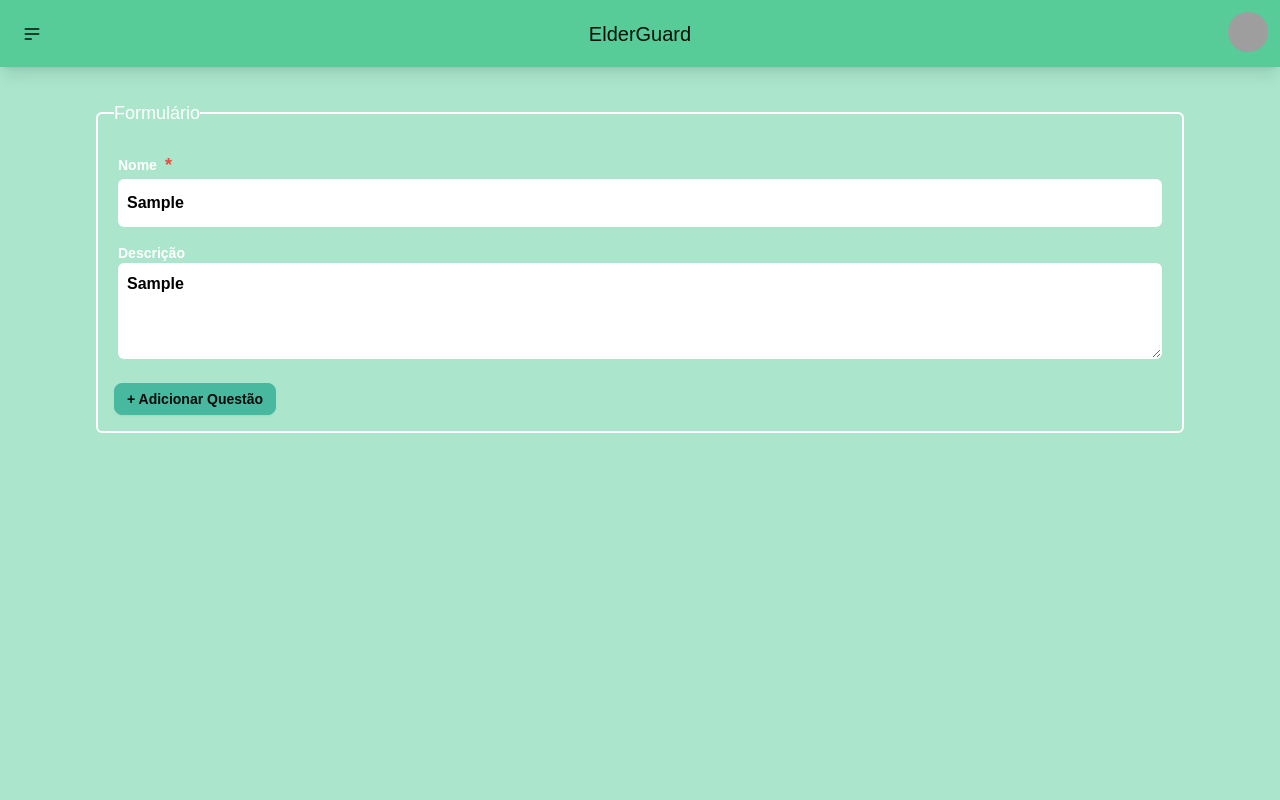
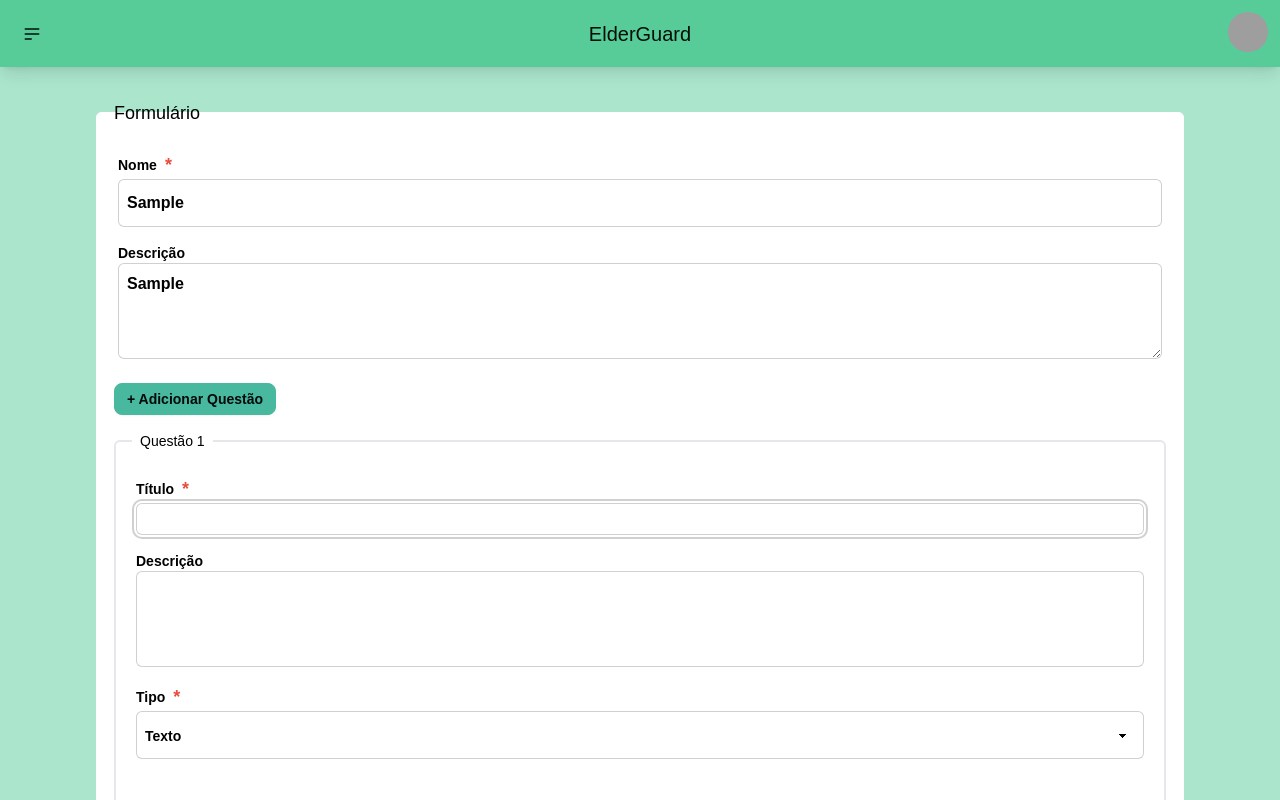
Before and after one commit to BrunaBudel/elder-guard, a Next.js app: page /formularios/criar in a window 1280 px wide. Both pictures are taken after typing "Sample", "Sample" into the empty fields and a click on the button "+ Adicionar Questão". Shown: the top 800 px of the page. Built offline with nearby package versions, Linux system fonts and the light colour scheme; grey boxes are pictures that could not be loaded.

Commit message:
feat: create create form form

```diff
--- /dev/null
+++ b/src/@types/form.d.ts
@@ -0,0 +1,5 @@
+interface IForm {
+  nome: string;
+  descricao: string;
+  questoes: IQuestion[];
+}
--- a/src/app/(auth)/formularios/criar/page.tsx
+++ b/src/app/(auth)/formularios/criar/page.tsx
@@ -1,25 +1,169 @@
+'use client';
+
 import FormGroup from "@/components/FormGroup";
+import SelectFormGroup from "@/components/SelectFormGroup";
 import TextAreaFormGroup from "@/components/TextAreaFormGroup";
+import { questionTypes } from "@/mocks/questionTypes";
+import { faTrash } from "@fortawesome/free-solid-svg-icons";
+import { FontAwesomeIcon } from "@fortawesome/react-fontawesome";
+import { useFieldArray, useForm, useWatch } from "react-hook-form";
+
 
 export default function CriarFormulario() {
+  const { control, register, handleSubmit } = useForm<IForm>({
+    defaultValues: {
+      nome: "",
+      descricao: "",
+      questoes: [],
+    },
+  });
+
+  const { fields, append, remove } = useFieldArray({
+    control,
+    name: "questoes",
+  });
+
+  const tipos = useWatch({
+    control,
+    name: "questoes",
+  });
+
+  const handleCreateForm = (data: IForm) => {
+    console.log(data);
+  }
+
   return (
-    <div className="h-screen p-8 px-24 text-white">
-      <fieldset className="border-2 border-white p-4  rounded-md">
+    <div className="min-h-screen p-8 px-24 text-black">
+      <fieldset className="border-2 border-white bg-white p-4 mb-12 rounded-md">
         <legend className="text-lg">Formulário</legend>
-        <form>
+        <form onSubmit={handleSubmit(handleCreateForm)}>
           <FormGroup
-          labelText="Nome"
-          isRequired
+            labelText="Nome"
+            isRequired
+            inputClass="input-bordered"
+            register={register("nome")}
           />
           <TextAreaFormGroup
-          labelText="Descrição"
-          inputClass="h-24"
+            labelText="Descrição"
+            inputClass="h-24 input-bordered"
+            register={register("descricao")}
           />
-          <button className="btn-sm btn btn-accent mt-4 flex items-center gap-2" type="button">
+          <button
+            className="btn-sm btn btn-accent mt-4 flex items-center gap-2"
+            type="button"
+            onClick={() =>
+              append({
+                titulo: "",
+                tipo: "texto",
+                descricao: "",
+                opcoes: [],
+              })
+            }
+          >
             + Adicionar Questão
           </button>
+          {fields.map((field, index) => (
+            <fieldset
+              key={field.id}
+              className="border-2 p-4 mb-4 rounded-md mt-4"
+            >
+              <legend className="px-2 text-sm">Questão {index + 1}</legend>
+              <FormGroup
+                labelText="Título"
+                isRequired
+                inputClass="input-bordered input-sm"
+                register={register(`questoes.${index}.titulo`)}
+              />
+              <FormGroup
+                labelText="Descrição"
+                inputClass="h-24 input-bordered input-sm"
+                register={register(`questoes.${index}.descricao`)}
+              />
+              <SelectFormGroup
+                labelText="Tipo"
+                isRequired
+                inputClass="input-bordered input-sm"
+                register={register(`questoes.${index}.tipo`)}
+                options={questionTypes}
+                placeholder="Selecione"
+              />
+              {tipos[index]?.tipo === "opcoes" && (
+                <div className="mt-4">
+                  <h4 className="mb-2">Opções</h4>
+                  <OptionsFieldArray
+                    control={control}
+                    questionIndex={index}
+                    register={register}
+                  />
+                </div>
+              )}
+              <div className="flex flex-row-reverse">
+                <button
+                  className="btn btn-link text-error mt-4 flex items-center gap-2"
+                  type="button"
+                  onClick={() => remove(index)}
+                >
+                  <FontAwesomeIcon icon={faTrash} />
+                  Remover
+                </button>
+              </div>
+            </fieldset>
+          ))}
+          { tipos.length > 0 && (
+            <div className="mt-4 flex items-center gap-4 justify-center">
+              <button className="btn btn-success" type="submit">
+                Salvar
+              </button>
+            </div>
+          )
+          }
         </form>
       </fieldset>
     </div>
-  )
+  );
 }
+
+function OptionsFieldArray({ control, questionIndex, register }: any) {
+  const { fields: options, append, remove } = useFieldArray({
+    control,
+    name: `questoes.${questionIndex}.opcoes`,
+  });
+
+  return (
+    <div>
+      <button
+        type="button"
+        className="btn-sm btn btn-accent mb-4"
+        onClick={() => append({ descricao: "", pontuacao: 0 })}
+      >
+        + Adicionar Opção
+      </button>
+      {options.map((option, optionIndex) => (
+        <div key={option.id} className="flex items-center gap-4 mb-2">
+          <FormGroup
+            labelText="Descrição"
+            inputClass="input-bordered input-sm"
+            register={register(
+              `questoes.${questionIndex}.opcoes.${optionIndex}.descricao`
+            )}
+          />
+          <FormGroup
+            labelText="Pontuação"
+            inputClass="input-bordered input-sm"
+            register={register(
+              `questoes.${questionIndex}.opcoes.${optionIndex}.pontuacao`
+            )}
+            type="number"
+          />
+          <button
+            type="button"
+            className="btn btn-error btn-sm mt-5"
+            onClick={() => remove(optionIndex)}
+          >
+            <FontAwesomeIcon icon={faTrash} />
+          </button>
+        </div>
+      ))}
+    </div>
+  );
+}
--- a/src/components/FormGroup/index.tsx
+++ b/src/components/FormGroup/index.tsx
@@ -21,7 +21,7 @@ export interface IFormGroupProps {
 
 const FormGroup: React.FC<IFormGroupProps> = ({ type='text', inputClass='', labelText, error='', isRequired=false, register, isPassword=false, className='', isDisabled=false, tooltipText='', tooltipContent='', onBlur, readonly=false }) => {
   return (
-    <Label tooltipText={ tooltipText } tooltipContent={ tooltipContent } required={ isRequired } className={`flex flex-col items-start justify-start font-bold text-sm dark:text-white ${ className }`} hasError={ Boolean(error) } labelText={ labelText }>
+    <Label tooltipText={ tooltipText } tooltipContent={ tooltipContent } required={ isRequired } className={`flex flex-col items-start justify-start font-bold text-sm ${ className }`} hasError={ Boolean(error) } labelText={ labelText }>
       <Input disabled={ isDisabled } type={ type } register={ register } hasError={ Boolean(error) } isPassword={ isPassword } className={ inputClass } onBlur={onBlur} readOnly={readonly} />
       { error &&
         <FormError>
--- a/src/components/Label/index.tsx
+++ b/src/components/Label/index.tsx
@@ -23,7 +23,7 @@ const Label: React.FC<ILabelProps> = ({
 }) => {
   return (
     <label
-      className={className ? `${className} cursor-pointer label`  : 'flex flex-col items-start justify-start font-bold text-sm dark:text-white'}
+      className={className ? `${className} cursor-pointer label`  : 'flex flex-col items-start justify-start font-bold text-sm '}
       {...rest}
     >
       <span className={`${hasError ? 'text-error' : 'text-normal'} flex gap-2 content-center items-center`}>
--- /dev/null
+++ b/src/components/Select/index.tsx
@@ -0,0 +1,38 @@
+'use client'
+import { UseFormRegister } from 'react-hook-form';
+import React from 'react';
+
+export interface InputProps extends React.HTMLProps<HTMLSelectElement> {
+  options: any[];
+  register?: ReturnType<UseFormRegister<any>>;
+  hasError?: boolean;
+}
+
+const Select: React.FC<InputProps> = ({
+  options,
+  className,
+  placeholder = 'Selecione',
+  hasError = false,
+  defaultValue,
+  register,
+  ...rest
+}) => {
+  return (
+    <select
+      {...rest}
+      {...register}
+      className={`select bg-white  border p-2 rounded-md w-full cursor-pointer ${className} ${hasError ? 'border-error' : 'border-light-gray'}`}
+      defaultValue={defaultValue}
+    >
+      <option disabled value=''>{placeholder}</option>
+      {options.map((option, key) => (
+        <option value={option.value} key={key}>
+          {option.name ?? option}
+        </option>
+      ))
+      }
+    </select>
+  )
+}
+
+export default Select
--- /dev/null
+++ b/src/components/SelectFormGroup/index.tsx
@@ -0,0 +1,47 @@
+
+import FormError from "../FormError"
+import Label from "../Label"
+import Select from "../Select";
+import { UseFormRegister } from "react-hook-form";
+
+export interface ISelectFormGroupProps {
+  labelText: string;
+  error?: string;
+  isRequired?: boolean;
+  className?: string;
+  inputClass?: string;
+  isDisabled?: boolean;
+  tooltipText?: string;
+  tooltipContent?: string | JSX.Element;
+  register: ReturnType<UseFormRegister<any>>;
+  options: any[];
+  placeholder: string;
+}
+
+const SelectFormGroup: React.FC<ISelectFormGroupProps> = ({
+  inputClass='',
+  labelText,
+  error='',
+  isRequired=false,
+  className='',
+  isDisabled=false,
+  tooltipText='',
+  tooltipContent='',
+  register,
+  options,
+  placeholder,
+}) => {
+  return (
+    <Label tooltipText={ tooltipText } tooltipContent={ tooltipContent } required={ isRequired } className={`flex flex-col items-start justify-start font-bold text-sm${ className }`} hasError={ Boolean(error) } labelText={ labelText }>
+      <Select options={options} placeholder={placeholder} register={register} className={inputClass} disabled={isDisabled} hasError={Boolean(error)}/>
+      { error &&
+        <FormError>
+          {error}
+        </FormError>
+      }
+    </Label>
+  )
+}
+
+
+export default SelectFormGroup
--- a/src/components/TextAreaFormGroup/index.tsx
+++ b/src/components/TextAreaFormGroup/index.tsx
@@ -6,7 +6,7 @@ import { IFormGroupProps } from "../FormGroup";
 
 const TextAreaFormGroup: React.FC<IFormGroupProps> = ({ type='text', inputClass='', labelText, error='', isRequired=false, register, isPassword=false, className='', isDisabled=false, tooltipText='', tooltipContent='' }) => {
   return (
-    <Label tooltipText={ tooltipText } tooltipContent={ tooltipContent } required={ isRequired } className={`flex flex-col items-start justify-start font-bold text-sm dark:text-white ${ className }`} hasError={ Boolean(error) } labelText={ labelText }>
+    <Label tooltipText={ tooltipText } tooltipContent={ tooltipContent } required={ isRequired } className={`flex flex-col items-start justify-start font-bold text-sm  ${ className }`} hasError={ Boolean(error) } labelText={ labelText }>
       <TextArea disabled={ isDisabled } type={ type } register={ register } hasError={ Boolean(error) } isPassword={ isPassword } className={ inputClass } />
       { error &&
         <FormError>
--- /dev/null
+++ b/src/mocks/questionTypes.ts
@@ -0,0 +1,17 @@
+export const questionTypes = [
+  {
+    id: 1,
+    name: 'Texto',
+    value: 'texto',
+  },
+  {
+    id: 2,
+    name: 'Opções',
+    value: 'opcoes',
+  },
+  {
+    id: 3,
+    name: 'Upload de imagem',
+    value: 'upload',
+  },
+]
```
Also changed, not shown: src/@types/question.d.ts (added, +11 -0 lines).
